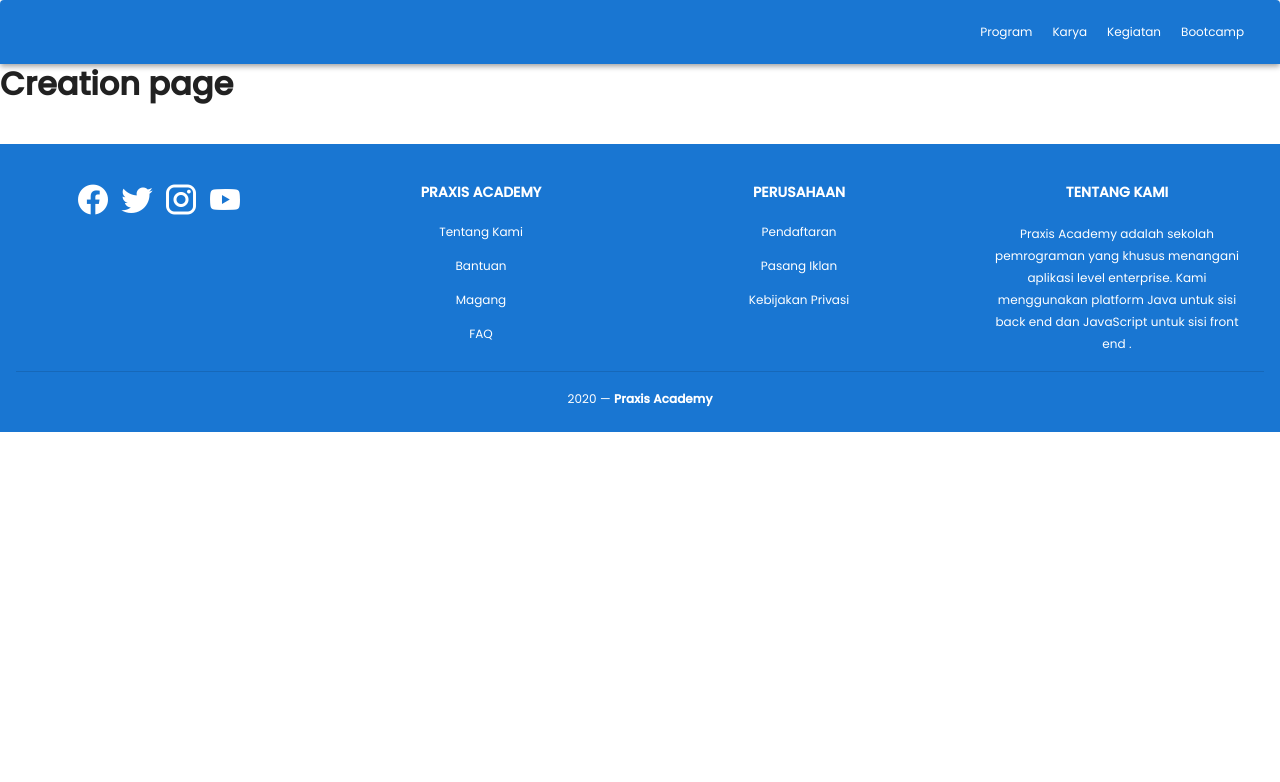
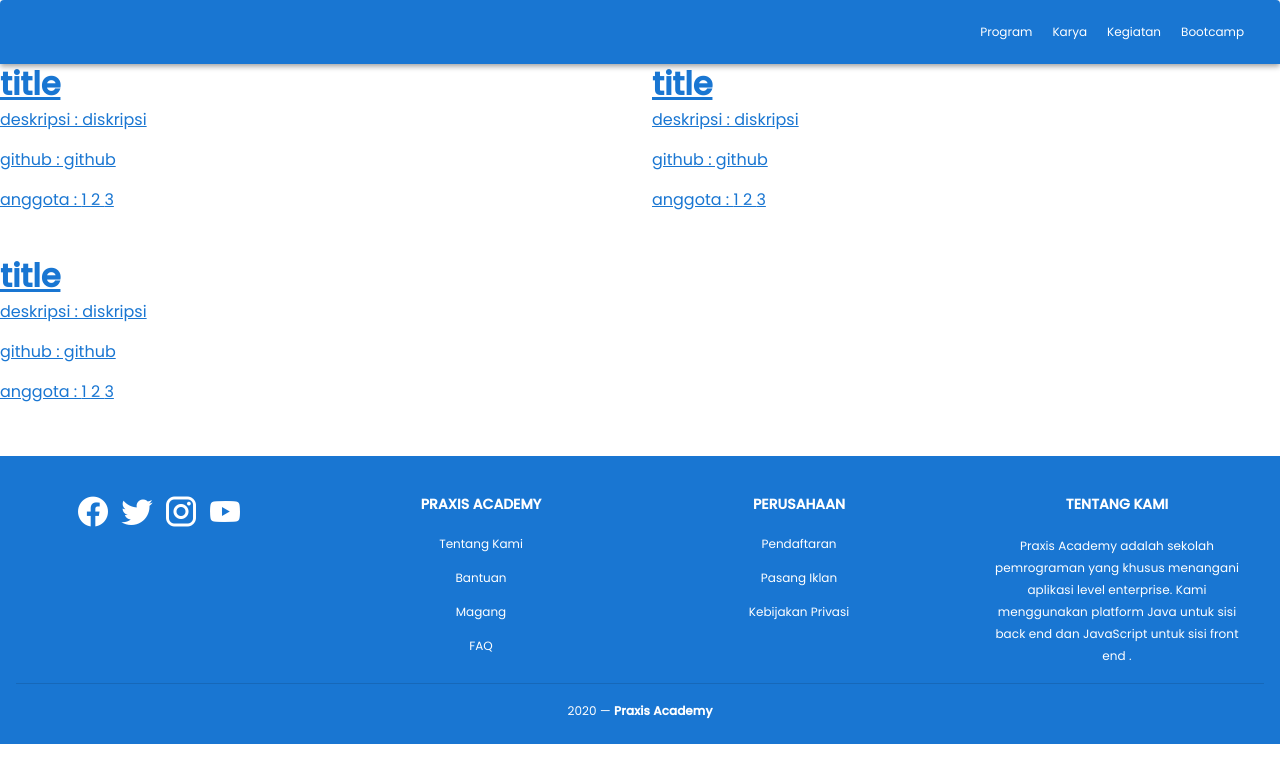
Before and after one commit to praxis-academy-2020/praxis-online-school, a Vue app in the folder frontend/: page /creation in a window 1280 px wide. Shown: the top 782 px of the page. Built offline with nearby package versions, Linux system fonts and the light colour scheme; no server answers; what vue-sweetalert2 would draw is missing.

Commit message:
pusyingg

```diff
--- a/frontend/src/App.vue
+++ b/frontend/src/App.vue
@@ -16,9 +16,6 @@
   },
 
   data: () => ({
-  }),
-  mounted(){
-    this.$store.dispatch('getApiPeserta')
-  }
+  })
 };
 </script>
--- a/frontend/src/components/form-register.vue
+++ b/frontend/src/components/form-register.vue
@@ -188,12 +188,12 @@
         <v-row>
           <v-col>
             <p>Mengetahui informasi bootcamp dari:</p>
-            <v-checkbox v-model="data.bootcamp" label="Facebook" value="Facebook"></v-checkbox>
-            <v-checkbox v-model="data.bootcamp" label="Instagram" value="Instagram"></v-checkbox>
-            <v-checkbox v-model="data.bootcamp" label="Twitter" value="Twitter"></v-checkbox>
-            <v-checkbox v-model="data.bootcamp" label="WhatsApp" value="WhatsApp"></v-checkbox>
-            <v-checkbox v-model="data.bootcamp" label="LinkedIn" value="LinkedIn"></v-checkbox>
-            <v-checkbox v-model="data.bootcamp" label="Teman" value="Teman"></v-checkbox>
+            <v-checkbox v-model="data.bootCamp" label="Facebook" value="Facebook"></v-checkbox>
+            <v-checkbox v-model="data.bootCamp" label="Instagram" value="Instagram"></v-checkbox>
+            <v-checkbox v-model="data.bootCamp" label="Twitter" value="Twitter"></v-checkbox>
+            <v-checkbox v-model="data.bootCamp" label="WhatsApp" value="WhatsApp"></v-checkbox>
+            <v-checkbox v-model="data.bootCamp" label="LinkedIn" value="LinkedIn"></v-checkbox>
+            <v-checkbox v-model="data.bootCamp" label="Teman" value="Teman"></v-checkbox>
           </v-col>
         </v-row>
 
@@ -237,7 +237,7 @@
 
 <script>
 import { mapGetters } from "vuex";
-import axios from "axios";
+// import axios from "axios";
 
 export default {
   data: () => {
@@ -287,9 +287,9 @@
         komitmen: "",
         referensi: "",
         mediaSosial: "",
-        bootcamp: "",
-        nomorKelas: 101,
-        inputFiles: null
+        bootCamp: "",
+        nomorKelas: 0
+        // inputFiles: null
       },
 
       // validate
@@ -315,29 +315,21 @@
     };
   },
   methods: {
-    submit: async function() {
-      // let a = new FormData()
-      // Object.keys(this.data).forEach((nama) => {
-      //   a.append(nama, this.data[nama]);
-      // })
+    submit: function() {
+      console.log(this.data);
 
       if (this.$refs.form.validate()) {
-        await axios
-          .post(
-            `http://192.168.1.4:8080/praxis/murid/post`,
-            this.data
-            // { headers: {
-            //     'Content-Type': 'multipart/form-data'
-            // }}
-          )
-          .then(res => console.log(res))
-          .catch(err => console.log(err));
-        console.log(this.gettersApiPeserta);
-        await this.$swal({
-          icon: "success",
-          title: "Pendaftaran berhasil "
-        });
-        this.$router.push({ name: "Home" });
+        // axios
+        //   .post("http://192.168.1.32:8080/praxis/murid/post", this.data)
+          // .then(res => res.data())
+          // .then(res => console.log(res))
+          // .catch(err => console.log(err));
+        fetch('http://192.168.1.32:8080/praxis/murid/post', {
+          method: 'POST'
+        }, this.data)
+        .then(res => res.json())
+        .then(res => console.log(res))
+        .catch(err => console.log(err))
       } else {
         this.isError = true;
         setTimeout(() => {
--- a/frontend/src/router/index.js
+++ b/frontend/src/router/index.js
@@ -31,6 +31,11 @@
     path: '/creation',
     name: 'Creation',
     component: () => import('../views/Creation.vue')
+  },
+  {
+    path: '/creation/:id',
+    name: 'Detail',
+    component: () => import('../views/karya/detail.vue')
   },
   {
     path: '/activity',
--- a/frontend/src/store/index.js
+++ b/frontend/src/store/index.js
@@ -4,16 +4,41 @@
 
 Vue.use(Vuex)
 
-let IP = '192.168.1.35:8081'
+let IP = '192.168.1.32:8080'
 
 export default new Vuex.Store({
   state: {
     peserta: [],
-    search: ''
+    karya: [
+      {
+        id: 1,
+        title: "title",
+        deskripsi: "diskripsi",
+        github: 'github',
+        anggota: ['1', '2', '3']
+      },
+      {
+        id: 2,
+        title: "title",
+        deskripsi: "diskripsi",
+        github: 'github',
+        anggota: ['1', '2', '3']
+      },
+      {
+        id: 3,
+        title: "title",
+        deskripsi: "diskripsi",
+        github: 'github',
+        anggota: ['1', '2', '3']
+      }
+    ]
   },
   getters: {
     gettersApiPeserta: function(state){
       return state.peserta
+    },
+    gettersKarya: function(state){
+      return state.karya
     }
   },
   mutations: {
--- a/frontend/src/views/Creation.vue
+++ b/frontend/src/views/Creation.vue
@@ -2,20 +2,35 @@
   <div>
     <navbarHome />
     <div class="mt-15">
-      <h1>Creation page</h1>
+      <v-row>
+        <v-col cols="12" sm="6" v-for="(item, index) in gettersKarya" :key="index">
+          <router-link :to="`/creation/${item.id}`">
+          <h1>{{item.title}}</h1>
+          <p>deskripsi : {{item.deskripsi}}</p>
+          <p>github : {{item.github}}</p>
+          <p>anggota : <span v-for="(i, index) in item.anggota" :key="index">
+            {{i}}
+          </span></p>
+          </router-link>
+        </v-col>
+      </v-row>
     </div>
-    <foot/>
+    <foot />
   </div>
 </template>
 
 <script>
 import navbarHome from "@/components/navbar/navbar-home.vue";
-import foot from "@/components/footer/footer-home.vue"
+import foot from "@/components/footer/footer-home.vue";
+import { mapGetters } from "vuex";
 
 export default {
   components: {
     navbarHome,
     foot
+  },
+  computed: {
+    ...mapGetters(["gettersKarya"])
   }
 };
 </script>
--- a/frontend/src/views/Login.vue
+++ b/frontend/src/views/Login.vue
@@ -62,11 +62,12 @@
     login: function() {
       if (this.$refs.form.validate()) {
         axios
-          .post("http://192.168.1.35:8081/api/auth/signin", this.form)
+          .post("http://192.168.1.32:8080/api/auth/signin", this.form)
           .then(res => {
             console.log(res);
+            localStorage.setItem(res.data.tokenType, res.data.accessToken);
             this.$swal("juoossss");
-            this.$router.push({ name: "Admin/dashboard" });
+            this.$router.push({ name: "Admin" });
           })
           .catch(err => {
             console.log(err)
--- a/frontend/src/views/admin/Admin.vue
+++ b/frontend/src/views/admin/Admin.vue
@@ -1,16 +1,24 @@
 <template>
   <div>
-    <navigasi/>
-    <router-view></router-view>
+    <div v-if="localStorage.getItem('Bearer') == ''">
+      <h1>Silakan login</h1>
+    </div>
+    <div v-else>
+      <navigasi />
+      <router-view></router-view>
+    </div>
   </div>
 </template>
 
 <script>
-import navigasi from "@/components/admin/Navigation.vue"
+import navigasi from "@/components/admin/Navigation.vue";
 
 export default {
   components: {
     navigasi
+  },
+  mounted() {
+    this.$store.dispatch("getApiPeserta");
   }
 };
 </script>
--- /dev/null
+++ b/frontend/src/views/karya/detail.vue
@@ -0,0 +1,32 @@
+<template>
+  <div>
+    <navb />
+    <h1 class="mt-15">{{data.title}}</h1>
+    <iframe src="https://www.youtube.com/watch?v=OxcxhvMi1MU" frameborder="0" width="420" height="315"></iframe>
+    <foot/>
+  </div>
+</template>
+
+<script>
+import navb from "@/components/navbar/navbar-home.vue";
+import foot from "@/components/footer/footer-home.vue";
+import {mapGetters} from 'vuex'
+
+export default {
+  components: {
+      navb,
+      foot
+  },
+  computed: {
+      ...mapGetters([
+          'gettersKarya'
+      ]),
+      data: function(){
+          return this.gettersKarya[this.$route.params.id - 1]
+      }
+  }
+};
+</script>
+
+<style>
+</style>
```
